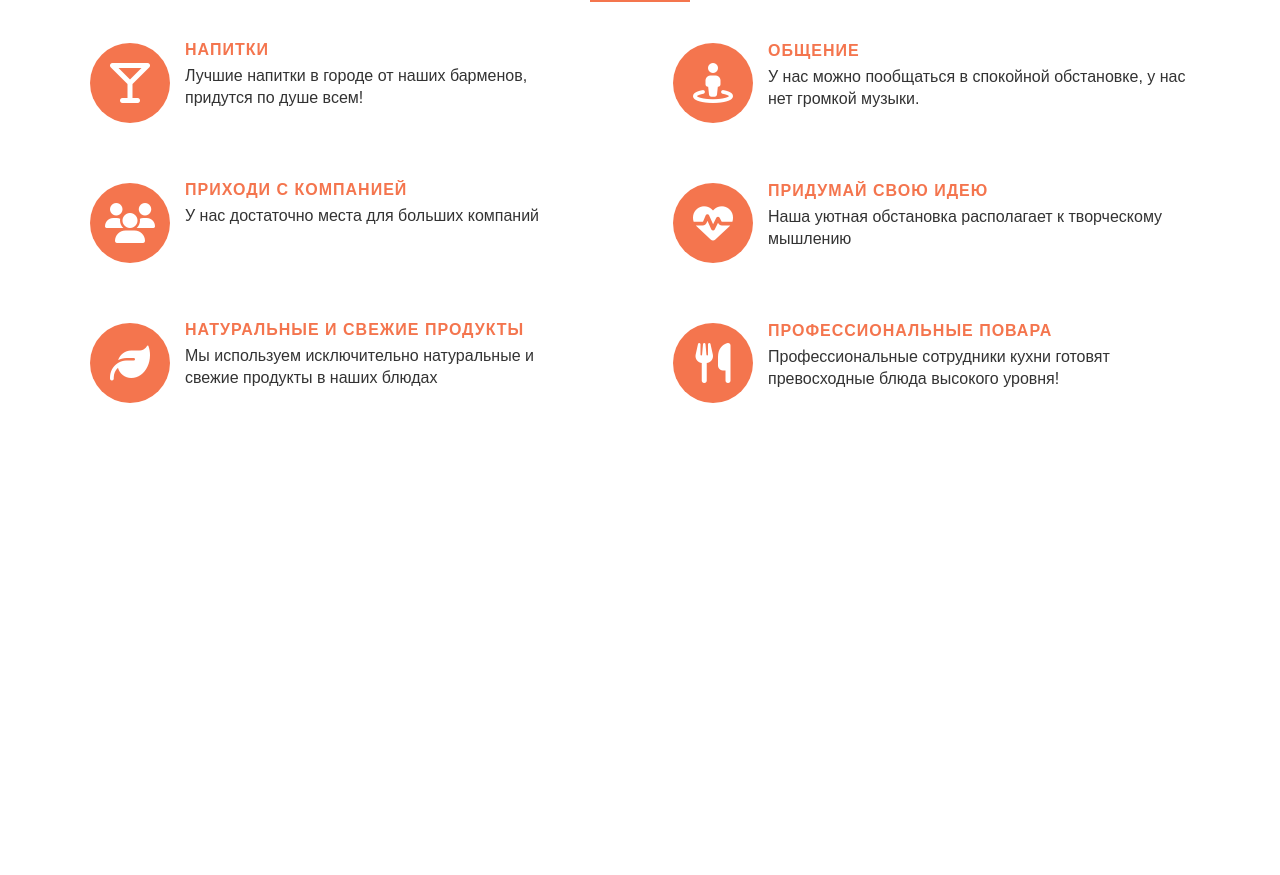
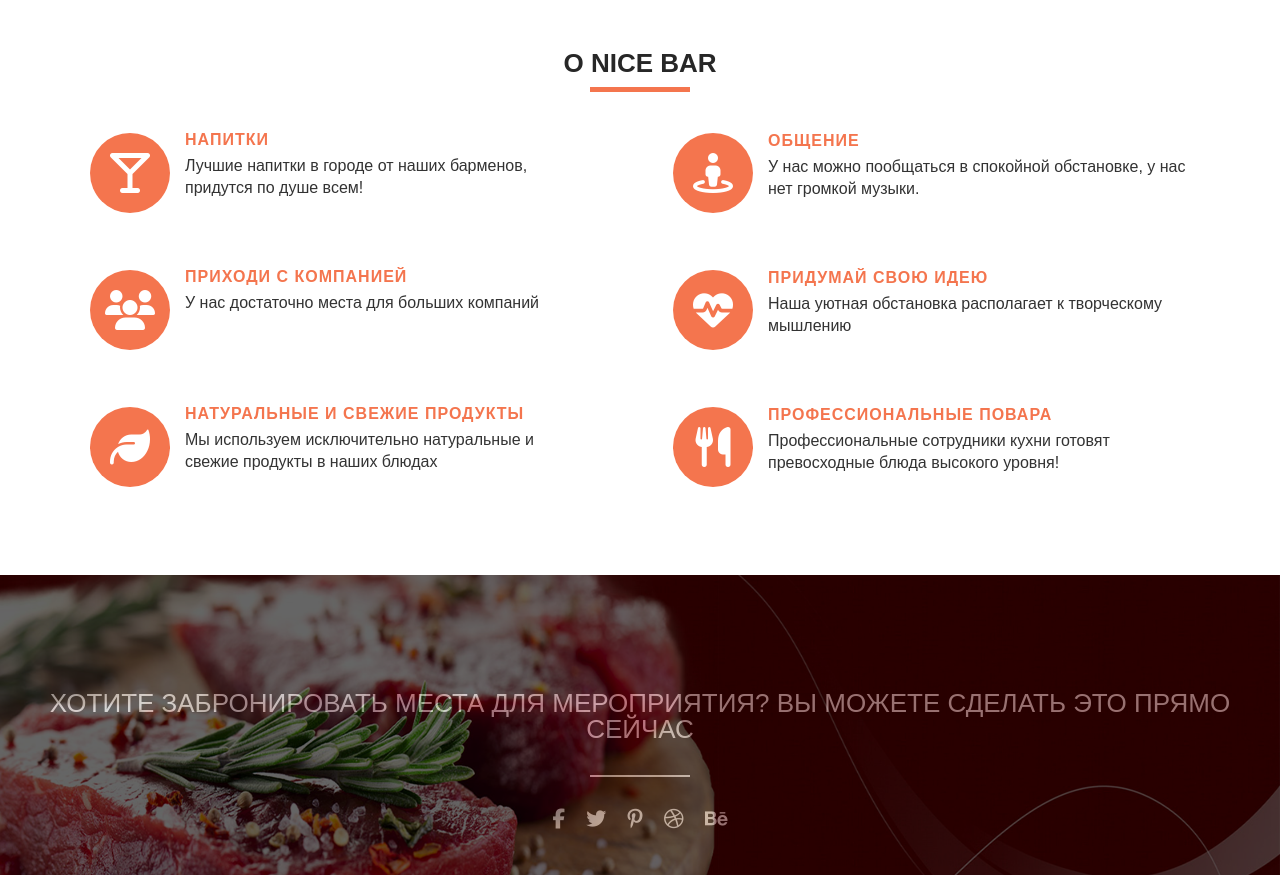
Before and after one commit to AlexABA91/NiseBar-New1, a plain HTML site: page NiseBarNew.html in a window 1280 px wide. Shown: the part 822-1697 px from the top of the page. Before the commit the page ends 1285 px from the top, so only its background shows below. Drawn offline with Linux system fonts and the light colour scheme.

Commit message:
4 section done (#3)

```diff
--- a/NiseBarNew.html
+++ b/NiseBarNew.html
@@ -47,8 +47,8 @@
 						</div>
 			</header>
 			<main>
-				<div class="bg"></div>
 				<section id="slider">
+					<div class="bg"></div>
 					<div class="slikslider">
 						<div class="slider_item">
 							<img src="images/slider_1.png" alt="#">
@@ -130,7 +130,22 @@
 					</div>
 				</section>
 				<section class="reservation">
-
+					<div class="pic"><img src="images/img_2.png" alt="#">
+						<div class="bgr">
+							<div class="banerr">
+								<h2>хотите забронировать места для мероприятия? Вы можете сделать это прямо сейчас</h2>
+							</div>
+							<div class="iconr">
+								<ul>
+									<li class="iconfacebook"><a href=""><i class="fab fa-facebook-f"></i></a></li>
+									<li class="icontwitter"><a href=""><i class="fab fa-twitter"></i></a></li>
+									<li class="iconpinterest"><a href=""><i class="fab fa-pinterest-p"></i></a></li>
+									<li class="icondribbble"><a href=""><i class="fab fa-dribbble"></i></a></li>
+									<li class="iconbehance"><a href=""><i class="fab fa-behance"></i></a></li>
+								</ul>
+							</div>
+						</div>
+					</div>
 				</section>
 				<section class="menu"></section>
 				<section class="nutrition">
--- a/sass/all.scss
+++ b/sass/all.scss
@@ -7,4 +7,5 @@
 @import "partials/header.scss";
 @import "partials/slider.scss";
 @import "partials/about.scss";
+@import "partials/reservation.scss";
 @import "partials/footer.scss";
--- a/sass/global/_reset.scss
+++ b/sass/global/_reset.scss
@@ -37,6 +37,7 @@ footer, header, hgroup, menu, nav, section {
 }
 
 body {
+    height: 100%;
     line-height: 1;
 }
 
--- a/sass/partials/_about.scss
+++ b/sass/partials/_about.scss
@@ -1,4 +1,7 @@
 .about {
+	position: relative;
+	display: block;
+	height: 435px;
 .layout {
 width:1100px;
 max-width: 1100px;
@@ -11,7 +14,7 @@ max-width: 1100px;
 
 h1{ @include font($brand-font-2,26px,bold,$color2);
 letter-spacing: normal;}
-margin-bottom:46px;
+margin: 90px 0 46px 0;
 &:after{
 	content: '';
 	position: absolute;
@@ -47,7 +50,6 @@ margin-right: 14px;
 	display: inline;
 	line-height: 30px;
 		}
-}
 p{
 	@include font($brand-font-2,16px,400,$font-color1);
 	text-align: left;
@@ -89,7 +91,7 @@ margin-bottom:46px;
 	position: relative;
 	width: 85%;
 	height: 80px;
-	margin-bottom: 60px;
+	margin-bottom: 57px;
 	transition-duration: 0.5s;
 	border-radius: 50px 5px 5px 50px;
 	 &:hover{
@@ -106,6 +108,9 @@ margin-bottom:46px;
 				 			80%{background: linear-gradient(315deg, rgb(232, 154, 2) 34%, rgb(169, 132, 45) 68%, rgb(242, 242, 242) 75%);}
 				 			100%{background: linear-gradient(315deg, rgb(232, 154, 2) 34%, rgb(169, 132, 45) 73%, rgb(242, 242, 242) 89%);}
 				}
+		}
+		&:hover h2{
+			color: #fa420b;
 		}
 	}
 .bloksleft{
@@ -128,7 +133,7 @@ margin-bottom:46px;
 	position: relative;
 	width: 100%;
 	height: 80px;
-	margin-bottom: 60px;
+	margin-bottom: 57px;
 	transition-duration: 0.5s;
 	border-radius: 50px 5px 5px 50px;
 	&:hover{
@@ -147,6 +152,9 @@ margin-bottom:46px;
 				}
 
 }
+	&:hover h2{
+			color: #fa420b;
+		}
 }
 .blokright{
 	display: block;
@@ -157,3 +165,4 @@ margin-bottom:46px;
 	bottom: 27px;
 	}
 }
+}
--- /dev/null
+++ b/sass/partials/_reservation.scss
@@ -0,0 +1,70 @@
+.pic img{
+	width: 100%;
+	height: 300px;
+	position: relative;
+	display: block;
+	margin-top: 100px;
+}
+.bgr {
+	display: block;
+	position: absolute;
+	width: 100%;
+	height: 300px;
+	background-color: #000;
+	z-index: 2;
+	bottom: 0;
+	opacity: 0.6;
+}
+.banerr h2{
+	@include font($brand-font-2,26px,400,#babcbc);
+	letter-spacing: normal;
+	display: block;
+	margin-top: 115px;}
+
+
+
+.iconr {
+	position: relative;
+	display: flex;
+	flex-direction: row;
+	justify-content: center;
+	widows: 100%;
+	height: 40px;
+	margin-top: 57px;
+
+		ul {
+		 display: flex;
+	  flex-direction: row;
+	  flex-wrap: wrap;
+	  justify-content:space-between;
+		height: 100%;
+		width: 175px;
+
+		}
+		li{
+			display: flex;
+			justify-content: center;
+			align-items: center;
+				i{
+			color: #babcbc;
+			font-size: 20px;
+			transition-duration: 0.5s;
+		}
+
+		}
+		i:hover{
+			overflow: visible;
+			color: $color1;
+
+			transform: scale(1.5);
+		}
+		&:before{
+			content: '';
+			display: block;
+			width: 100px;
+			height: 2px;
+			background-color: #babcbc;
+			position: absolute;
+			margin-top: -24px;
+		}
+}
```
Also changed, not shown: css/all.css.
